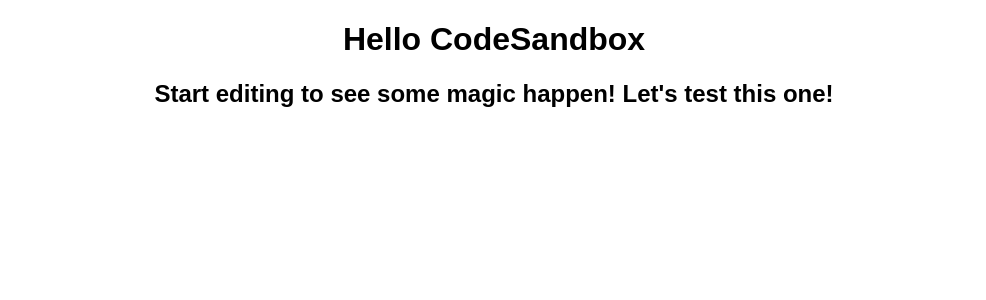
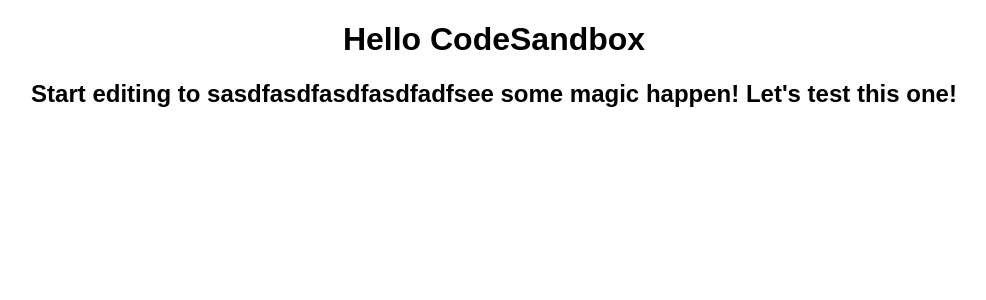
Before and after one commit to heetae185/QatarWorldcup_dashboard, a React (Create React App) app: page / in a window 1280 px wide. Shown: the top 300 px of the page, without its empty margins (146-1132 px from the left). Built offline with nearby package versions, Linux system fonts and the light colour scheme.

Commit message:
initial commit

```diff
--- a/package.json
+++ b/package.json
@@ -1,5 +1,5 @@
 {
-  "name": "tests222",
+  "name": "asdfasdf",
   "version": "1.0.0",
   "description": "",
   "keywords": [],
--- a/src/App.js
+++ b/src/App.js
@@ -4,7 +4,10 @@ export default function App() {
   return (
     <div className="App">
       <h1>Hello CodeSandbox</h1>
-      <h2>Start editing to see some magic happen! Let's test this one!</h2>
+      <h2>
+        Start editing to sasdfasdfasdfasdfadfsee some magic happen! Let's test
+        this one!
+      </h2>
     </div>
   );
 }
```
